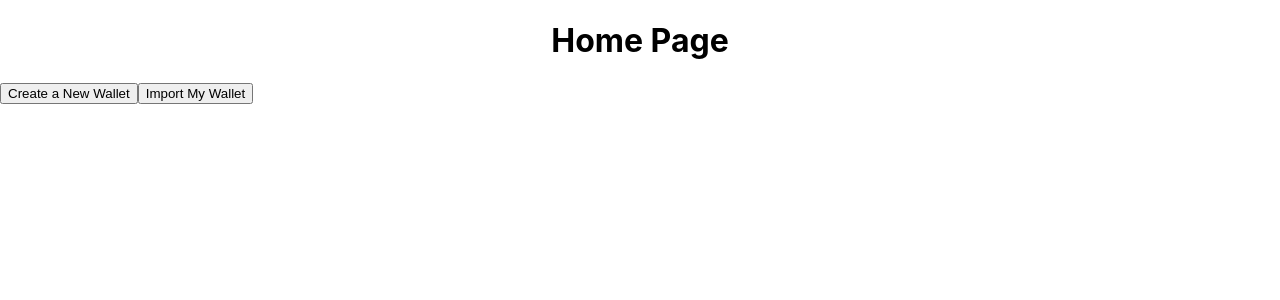
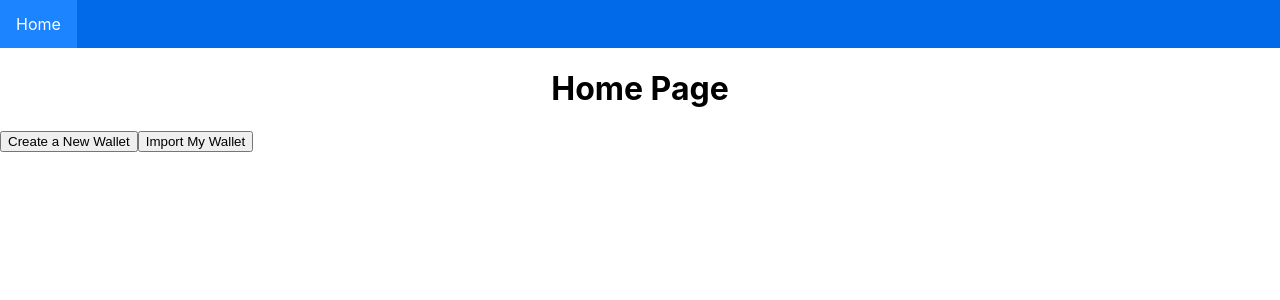
Before and after one commit to zijiahu/ethereum-wallet, a React (Create React App) app in the folder frontend/: page / in a window 1280 px wide. Shown: the top 300 px of the page. Built offline with nearby package versions, Linux system fonts and the light colour scheme.

Commit message:
Display NavBar on application

```diff
--- a/frontend/src/App.js
+++ b/frontend/src/App.js
@@ -7,11 +7,13 @@ import DisplayAddress from './DisplayAddress';
 import WalletInfo from './WalletInfo';
 import SendTransaction from './SendTransaction';
 import Login from './Login';
+import NavBar from './NavBar';
 
 function App() {
   return (
     <div className="App">
       <Router>
+        <NavBar></NavBar>
           <Routes>
             <Route path='/' element={<Home/>} />
             <Route path='/create-new-wallet' element={<CreateNewWallet/>} />
```
